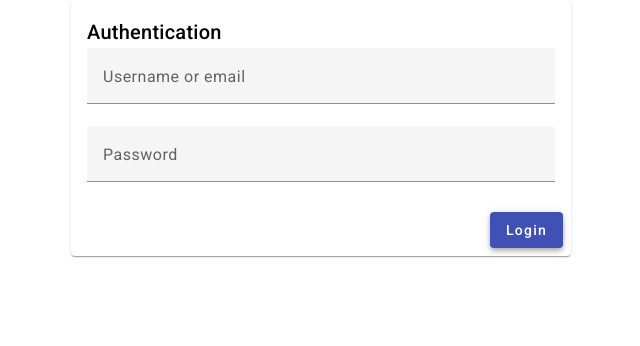
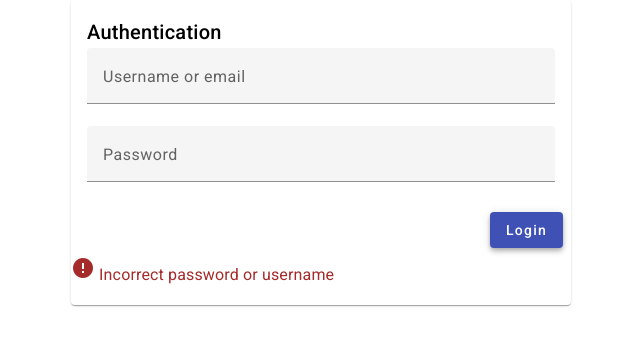
Before and after one commit to Bill29200/tacosAngular17MaterialsFirebaseRealtime, an Angular app: page / in a window 1280 px wide. Both pictures are taken after a click on the button "Login". Shown: the top 346 px of the page, without its empty margins (319-959 px from the left). Built offline with nearby package versions, Linux system fonts and the light colour scheme.

Commit message:
incorrect password message added

```diff
--- a/src/app/components/login/login.component.html
+++ b/src/app/components/login/login.component.html
@@ -20,8 +20,11 @@
 
     <mat-card-actions align="end">
       <button mat-button mat-raised-button color="primary" (click)="login()">Login</button>
+    </mat-card-actions>
 
-    </mat-card-actions>
+      <h3 *ngIf = "authentication==false"><mat-icon>error</mat-icon> Incorrect password or username</h3>
+
   </mat-card>
+
 </div>
 <router-outlet />
--- a/src/app/components/login/login.component.scss
+++ b/src/app/components/login/login.component.scss
@@ -6,3 +6,6 @@ width: 500px;
 flex:auto;
 margin:auto
 }
+h3{
+  color :brown;
+}
--- a/src/app/components/login/login.component.ts
+++ b/src/app/components/login/login.component.ts
@@ -13,7 +13,7 @@ export class LoginComponent implements OnInit{
 
 
   public loginForm! : FormGroup;
-
+   public authentication = true;
   //-------------------------------------------------
   constructor(private fb : FormBuilder, private authService : AuthService, private router : Router){}
   //-------------------------------------------------
@@ -31,13 +31,17 @@ login() {
  console.log("AUTH = ",auth)
  if(auth==true)
   {
-
+    this.authentication = true;
      this.router.navigateByUrl("/menu");
 
   }
   else
   {
-
+    this.authentication = false;
+    this.loginForm = this.fb.group({
+      username : "",
+      password : ""
+    });
   }
 
 
```
